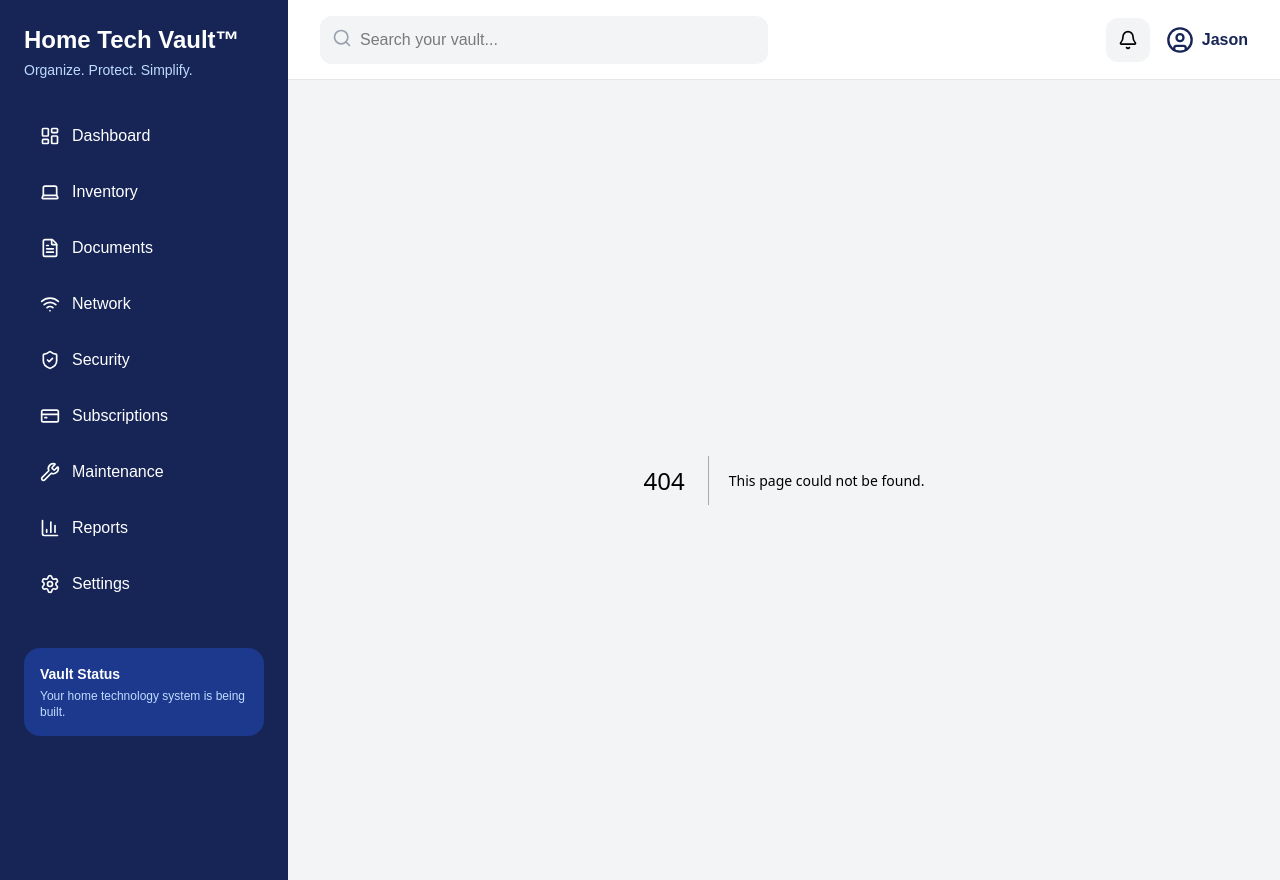
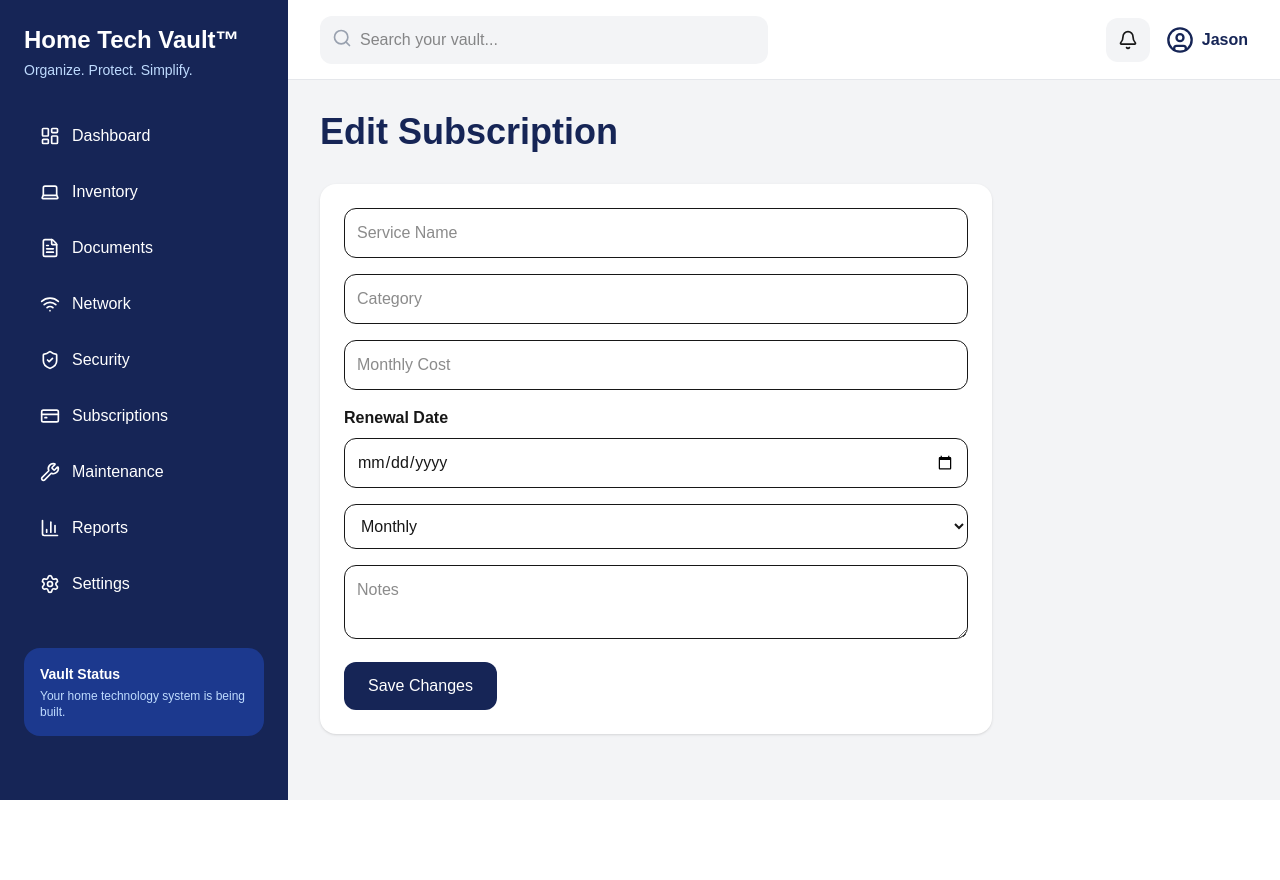
Before and after one commit to jeaton9250-source/home-tech-vault-2, a Next.js app: page /subscriptions/1/edit in a window 1280 px wide. Before the commit this address had no page. After the commit the page ends 800 px from the top, so only its background shows below. Built offline with nearby package versions, Linux system fonts and the light colour scheme; no server answers; the database is empty.

Commit message:
Add subscription edit and delete

```diff
--- /dev/null
+++ b/app/subscriptions/[id]/edit/page.tsx
@@ -0,0 +1,92 @@
+"use client";
+
+import { use, useEffect, useState } from "react";
+import { supabase } from "@/lib/supabase";
+
+export default function EditSubscription({
+  params,
+}: {
+  params: Promise<{ id: string }>;
+}) {
+  const { id } = use(params);
+
+  const [serviceName, setServiceName] = useState("");
+  const [category, setCategory] = useState("");
+  const [monthlyCost, setMonthlyCost] = useState("");
+  const [renewalDate, setRenewalDate] = useState("");
+  const [billingCycle, setBillingCycle] = useState("Monthly");
+  const [notes, setNotes] = useState("");
+
+  useEffect(() => {
+    async function loadSubscription() {
+      const { data, error } = await supabase
+        .from("subscriptions")
+        .select("*")
+        .eq("id", id)
+        .single();
+
+      if (error) {
+        alert(error.message);
+        return;
+      }
+
+      setServiceName(data.service_name || "");
+      setCategory(data.category || "");
+      setMonthlyCost(data.monthly_cost ? String(data.monthly_cost) : "");
+      setRenewalDate(data.renewal_date || "");
+      setBillingCycle(data.billing_cycle || "Monthly");
+      setNotes(data.notes || "");
+    }
+
+    loadSubscription();
+  }, [id]);
+
+  async function updateSubscription() {
+    const { error } = await supabase
+      .from("subscriptions")
+      .update({
+        service_name: serviceName,
+        category,
+        monthly_cost: monthlyCost ? Number(monthlyCost) : 0,
+        renewal_date: renewalDate || null,
+        billing_cycle: billingCycle,
+        notes,
+      })
+      .eq("id", id);
+
+    if (error) {
+      alert(error.message);
+    } else {
+      alert("Subscription updated!");
+      window.location.href = "/subscriptions";
+    }
+  }
+
+  return (
+    <main className="p-8">
+      <h1 className="text-4xl font-bold text-blue-950">Edit Subscription</h1>
+
+      <div className="bg-white mt-8 p-6 rounded-2xl shadow max-w-2xl">
+        <input className="border p-3 rounded-xl w-full mb-4" value={serviceName} placeholder="Service Name" onChange={(e) => setServiceName(e.target.value)} />
+        <input className="border p-3 rounded-xl w-full mb-4" value={category} placeholder="Category" onChange={(e) => setCategory(e.target.value)} />
+        <input type="number" className="border p-3 rounded-xl w-full mb-4" value={monthlyCost} placeholder="Monthly Cost" onChange={(e) => setMonthlyCost(e.target.value)} />
+
+        <label className="block mb-2 font-semibold">Renewal Date</label>
+        <input type="date" className="border p-3 rounded-xl w-full mb-4" value={renewalDate} onChange={(e) => setRenewalDate(e.target.value)} />
+
+        <select className="border p-3 rounded-xl w-full mb-4" value={billingCycle} onChange={(e) => setBillingCycle(e.target.value)}>
+          <option>Monthly</option>
+          <option>Yearly</option>
+          <option>Quarterly</option>
+          <option>Weekly</option>
+        </select>
+
+        <textarea className="border p-3 rounded-xl w-full mb-4" value={notes} placeholder="Notes" onChange={(e) => setNotes(e.target.value)} />
+
+        <button onClick={updateSubscription} className="bg-blue-950 text-white px-6 py-3 rounded-xl">
+          Save Changes
+        </button>
+      </div>
+    </main>
+  );
+}
--- /dev/null
+++ b/components/DeleteSubscriptionButton.tsx
@@ -0,0 +1,40 @@
+"use client";
+
+import { supabase } from "@/lib/supabase";
+import { Trash2 } from "lucide-react";
+
+export default function DeleteSubscriptionButton({
+  subscriptionId,
+}: {
+  subscriptionId: string;
+}) {
+  async function deleteSubscription() {
+    const confirmed = confirm(
+      "Are you sure you want to delete this subscription?"
+    );
+
+    if (!confirmed) return;
+
+    const { error } = await supabase
+      .from("subscriptions")
+      .delete()
+      .eq("id", subscriptionId);
+
+    if (error) {
+      alert(error.message);
+    } else {
+      alert("Subscription deleted.");
+      window.location.href = "/subscriptions";
+    }
+  }
+
+  return (
+    <button
+      onClick={deleteSubscription}
+      className="inline-flex items-center gap-2 bg-red-600 text-white px-4 py-2 rounded-xl hover:bg-red-700 transition text-sm"
+    >
+      <Trash2 size={16} />
+      Delete
+    </button>
+  );
+}
--- a/components/SubscriptionCard.tsx
+++ b/components/SubscriptionCard.tsx
@@ -1,3 +1,6 @@
+import Link from "next/link";
+import DeleteSubscriptionButton from "@/components/DeleteSubscriptionButton";
+
 type SubscriptionCardProps = {
   subscription: {
     id: string;
@@ -28,6 +31,17 @@ export default function SubscriptionCard({ subscription }: SubscriptionCardProps
       {subscription.notes && (
         <p className="mt-4 text-gray-600">{subscription.notes}</p>
       )}
+
+      <div className="flex gap-3 mt-5">
+        <Link
+          href={`/subscriptions/${subscription.id}/edit`}
+          className="bg-blue-950 text-white px-4 py-2 rounded-xl text-sm"
+        >
+          Edit
+        </Link>
+
+        <DeleteSubscriptionButton subscriptionId={subscription.id} />
+      </div>
     </div>
   );
 }
```
